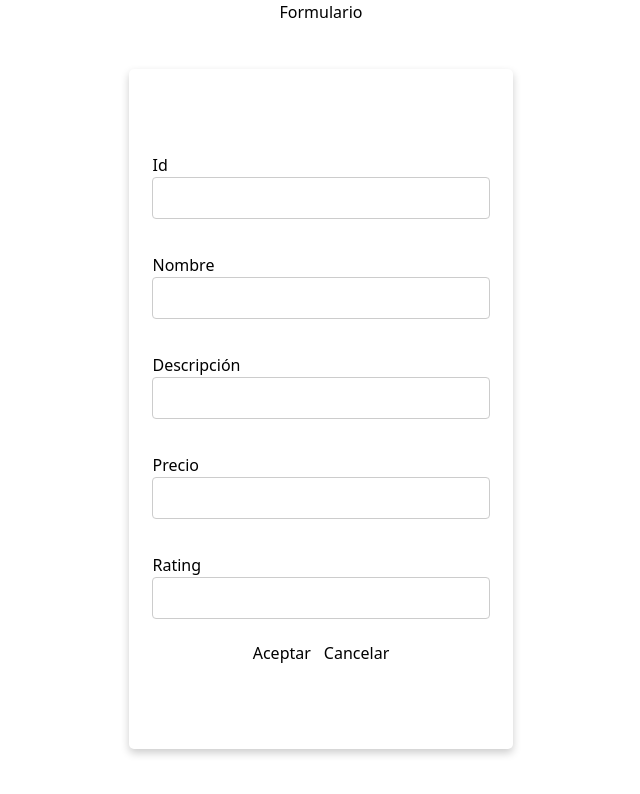
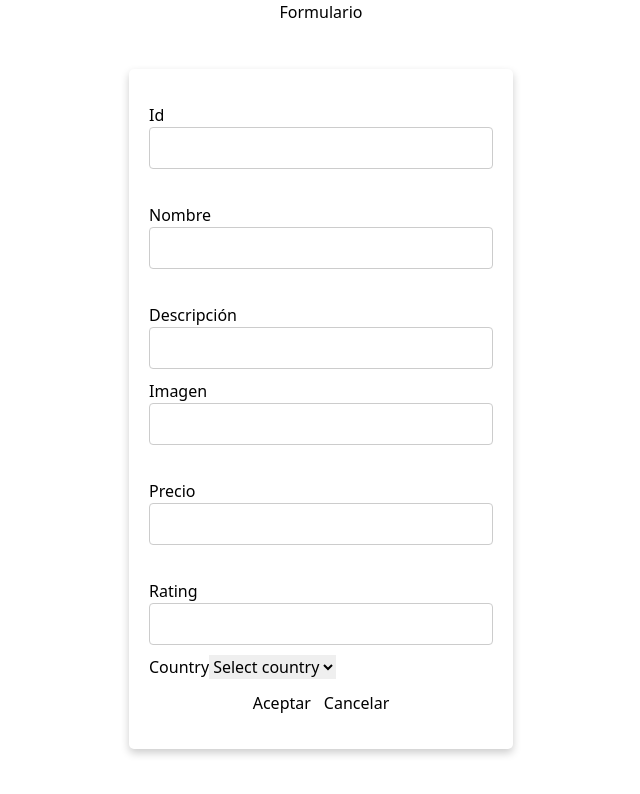
Before and after one commit to ItsChavesCR/TouristTreasures, a React (Vite) app: page /addplace in a window 1280 px wide. Shown: the top 794 px of the page, without its empty margins (319-959 px from the left). Built offline with nearby package versions, Linux system fonts and the light colour scheme.

Commit message:
select..

```diff
--- a/src/pages/NewPlace.tsx
+++ b/src/pages/NewPlace.tsx
@@ -13,7 +13,7 @@ const NewPlace = () => {
 
   const navigate = useNavigate();
 
-  const onSubmit = handleSubmit (async (data) => {
+  const onSubmit = handleSubmit(async (data) => {
 
 
     const placeData = JSON.parse(JSON.stringify(data))
@@ -60,7 +60,13 @@ const NewPlace = () => {
             <input
               type='text'
               {...register('description')} />
-
+          </div>
+          <div>
+            <label htmlFor='imagenInput'>Imagen</label>
+            <input
+              type='text'
+              {...register('image')}
+              id='imagenInput' />
           </div>
           <br />
           <div>
@@ -80,6 +86,22 @@ const NewPlace = () => {
               })}
             />
             {errors.rating?.message && <p>{errors.rating?.message}</p>}
+
+            <label
+              htmlFor='country'>
+              Country
+            </label>
+            <select
+              {...register('countryId')}
+              id='country'
+              required>
+              <option >Select country</option>
+              <option value='1'>Costa Rica</option>
+              <option value='2'>Portugal</option>
+              <option value='3'>India</option>
+              <option value='4'>Japon</option>
+              <option value='5'>Australia</option>
+            </select>
           </div>
           <div className='confirm-input'>
             <button type='submit' value='Aceptar' >Aceptar</button>
```
Lines whose indentation alone changed are shown as unchanged.
